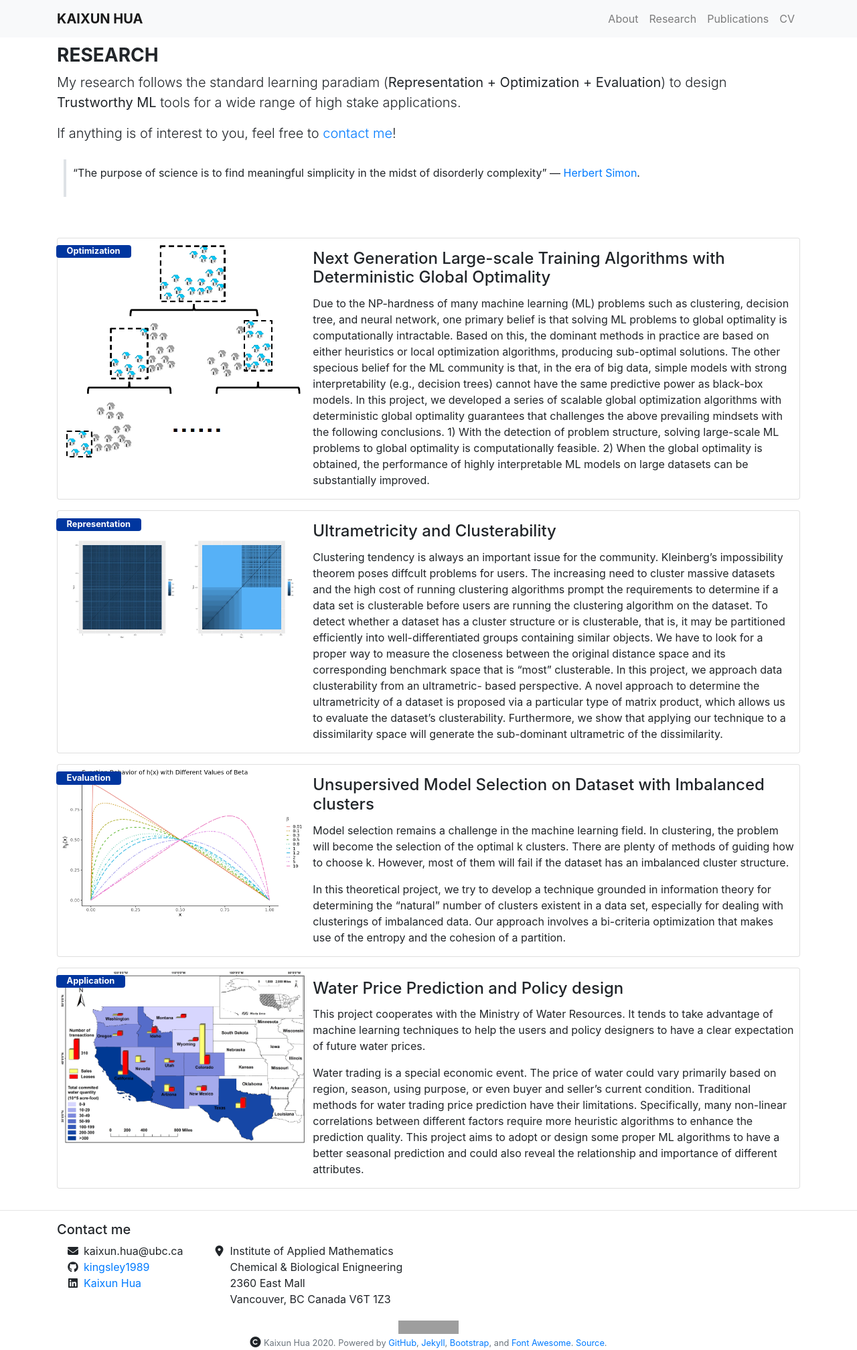
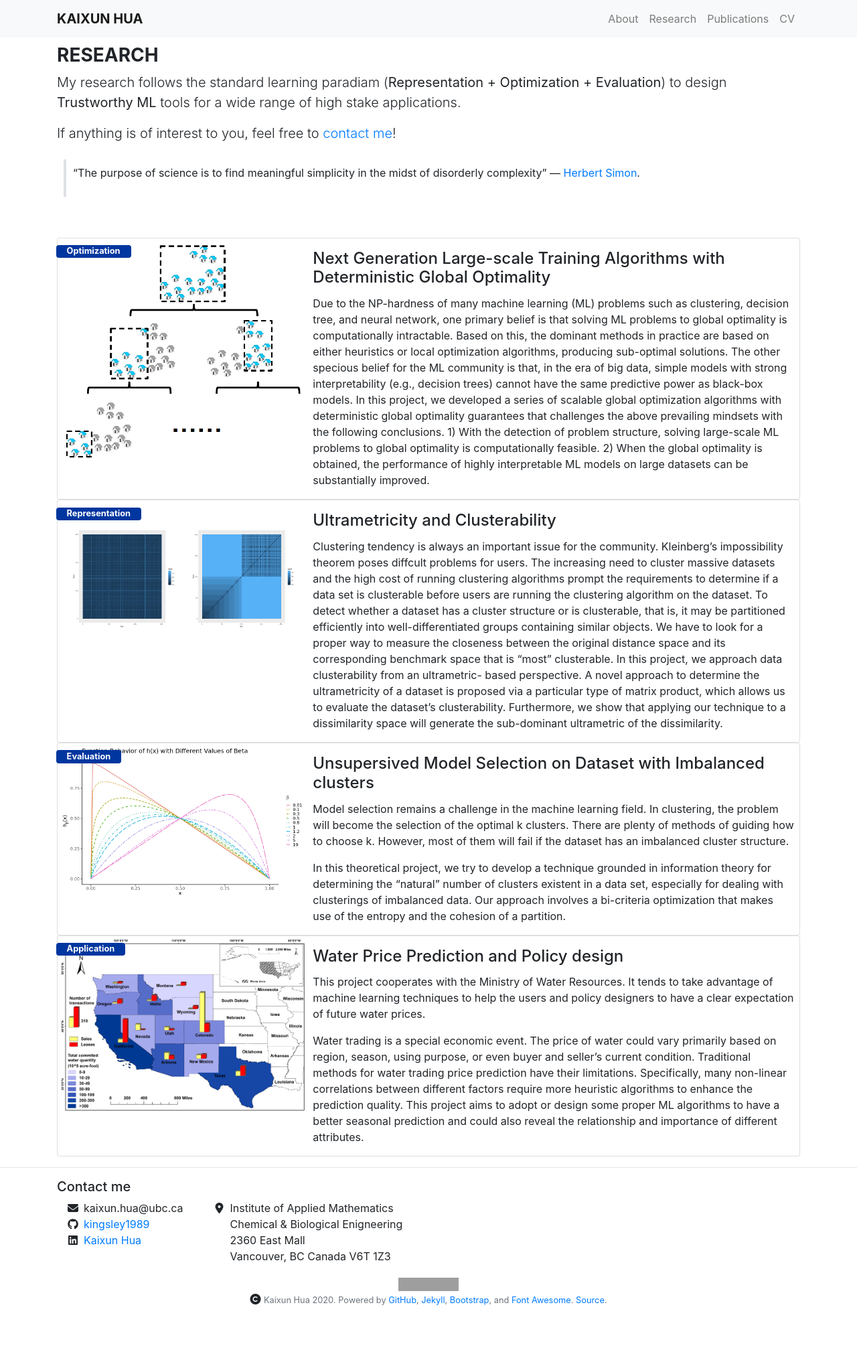
Before and after one commit to kingsley1989/kingsley1989.github.io, a Jekyll site: the page built from _pages/research.md, in a window 1280 px wide. Shown: the whole page at 67% size. Built offline with Jekyll 4.4.1, drawn with Linux system fonts in a browser that asks for light colours; nearby versions of some CDN libraries; after the commit the page ends 1952 px from its top, so only the background shows below that; grey boxes are pictures that could not be loaded.

Commit message:
research overview

```diff
--- a/_layouts/research.html
+++ b/_layouts/research.html
@@ -31,7 +31,7 @@ layout: default
   {% for research in site.data.research %}
     <div class="row">
       <div class="col"> <!-- each card has its own column in row column -->
-        <div class="card mb-3">
+        <div class="card">
 
           <!-- We do different stuff depending on where exactly the image is positioned in the card (top/left/bottom/right). -->
           {% case research.image_pos %}
```
